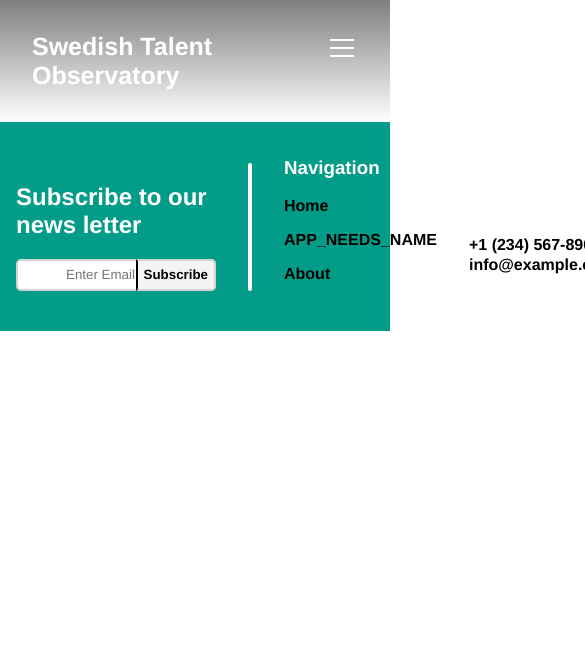
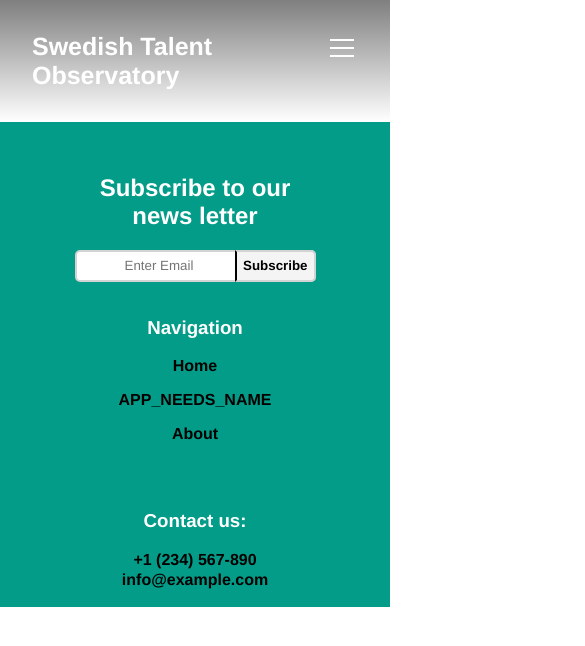
Before and after one commit to DiaHassan/II1305-Team-Echo, a React (Create React App) app in the folder Project/dashboard/: page /about in a window 390 px wide. Shown: the top 646 px of the page, 585 px wide, since content can reach past the window. Built offline with nearby package versions, Linux system fonts and the light colour scheme; grey boxes are pictures that could not be loaded.

Commit message:
Updated style.css
Added responsive footer

```diff
--- a/Project/dashboard/src/style.css
+++ b/Project/dashboard/src/style.css
@@ -17,7 +17,7 @@ body {
   font-family: var(--font);
 }
 
-.hidden{
+.hidden {
   display: none;
 }
 
@@ -83,6 +83,11 @@ nav>ul>li>a {
   color: var(--color-black)
 }
 
+.small>ul>li{
+  padding-top:1rem;
+  padding-bottom: 0.75rem;
+}
+
 .burger {
   display: none;
   width: 2rem;
@@ -107,11 +112,11 @@ nav>ul>li>a {
       height: auto;
     }
 
-    .navHidden{
+    .navHidden {
       display: none;
     }
 
-    nav>ul{
+    nav>ul {
       transition: display 0.5s ease-in-out;
     }
 
@@ -122,8 +127,9 @@ nav>ul>li>a {
     .burger {
       display: block;
     }
-    .small>.burger{
-      content:url("menuHamburger.png") !important;
+
+    .small>.burger {
+      content: url("menuHamburger.png") !important;
     }
   }
 }
@@ -187,10 +193,11 @@ nav>ul>li>a {
 
 @media screen {
   @media(max-width:1100px) {
-    .home-front{
+    .home-front {
       display: block;
       text-align: center;
     }
+
     .home-front>div>p {
       padding-right: 0;
     }
@@ -198,6 +205,7 @@ nav>ul>li>a {
     .home-front>div>h1 {
       padding-right: 0;
     }
+
     .home-front>div {
       padding: 0;
       width: auto;
@@ -287,3 +295,28 @@ footer a:hover {
   display: flex;
   flex-direction: column;
 }
+
+@media screen {
+  @media(max-width:800px) {
+    footer {
+      display: block;
+      align-self: center;
+      text-align: center;
+      padding-left: 15vw;
+      padding-right: 15vw;
+      padding-top: 2rem;
+    }
+
+    footer > div{
+      padding-bottom: 1rem;
+    }
+
+    footer > div > ul{
+      margin-bottom:0;
+    }
+
+    footer>.vertical-line {
+      display:none;
+    }
+  }
+}
```
Also changed, not shown: Project/dashboard/src/Views/about.jsx (+6 -6 lines).
